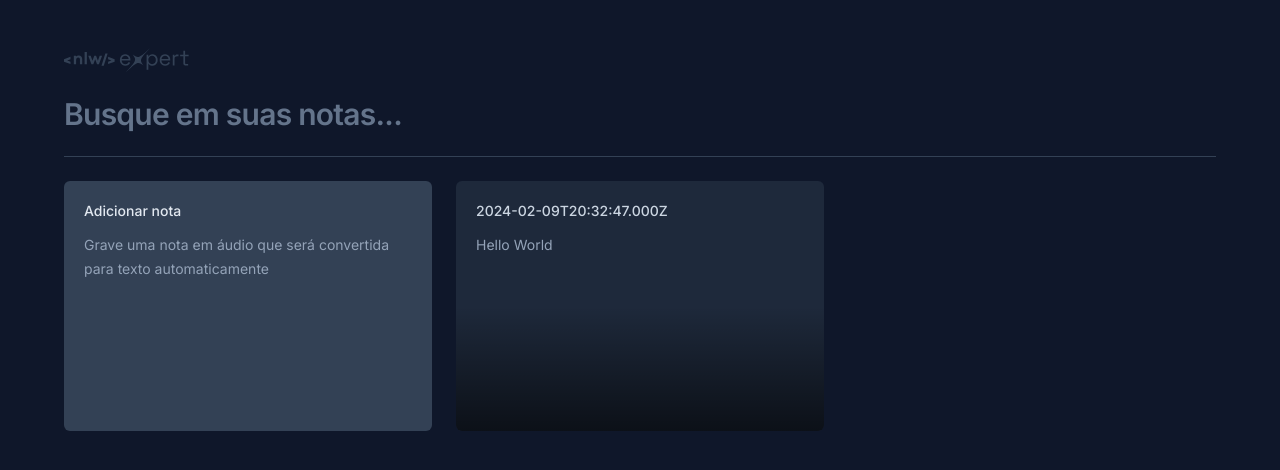
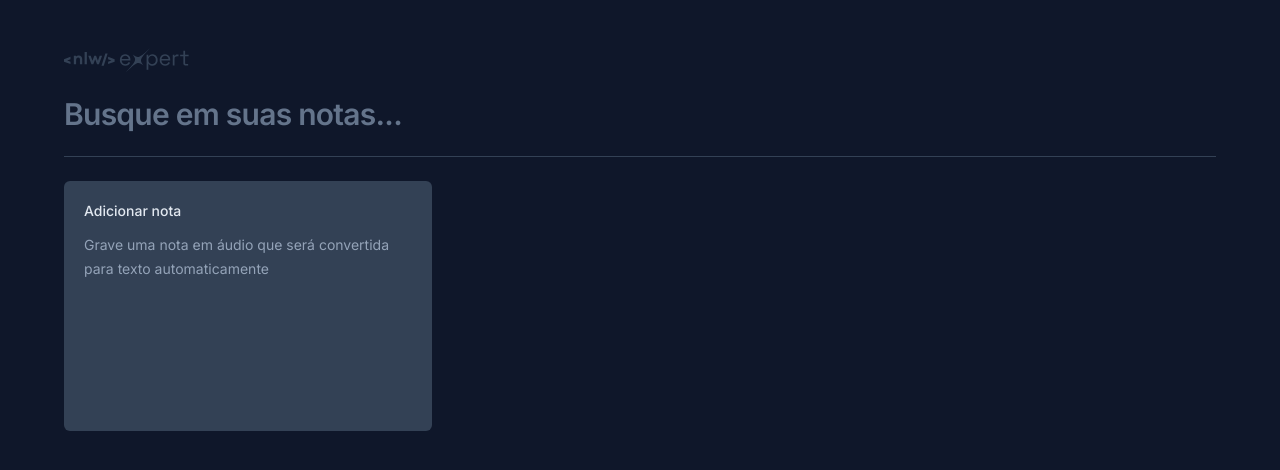
Before and after one commit to felipe-071/nlw-expert, a React (Vite) app: page / in a window 1280 px wide. Shown: the top 470 px of the page. Built offline with nearby package versions, Linux system fonts and the light colour scheme.

Commit message:
Dynamic notes creation

```diff
--- a/src/app.tsx
+++ b/src/app.tsx
@@ -1,13 +1,27 @@
 import logo from './assets/logo-nlw-expert.svg'
 import { NewNoteCard } from './components/new-note-card'
 import { NoteCard } from './components/note-card'
+import { ChangeEvent, FormEvent, useState } from 'react'
 
-const note = {
-  date: new Date(),
-  content: 'Hello World'
+interface Note {
+  id: string
+  date: Date
+  content: string
 }
 
 export function App() { //O Diego gosta de fazer exports nomeados, como nesta linha
+  const [notes, setNotes] = useState<Note[]>([]) //Essa linha especifica ao react que este array terá o formato especificado na interface. Informar o formato, aqui, é obrigatório, caso contrátio... never[]
+
+  function onNoteCreated(content: string){
+    const newNote = {
+      id: crypto.randomUUID(), //O math.random pode oferecer um mesmo número aleatório duas vezes. O crypto oferece strings aleatórias que não se repetm
+      date: new Date(),
+      content,
+    }
+
+    setNotes([ newNote, ...notes])
+  }
+
   return (
     <div className="mx-auto max-w-6xl my-12 space-y-6">
       <img src={logo} alt="NLW Expert"/>
@@ -24,8 +38,12 @@
       <div className="grid grid-cols-3 gap-6 auto-rows-[250px]">
 
 
-      <NewNoteCard />
-      <NoteCard note={note} />
+      <NewNoteCard onNoteCreated={onNoteCreated} />
+
+
+    {notes.map(note =>{
+      return <NoteCard key={note.id} note={note} />
+    })}
 
       </div>
     </div>
--- a/src/components/new-note-card.tsx
+++ b/src/components/new-note-card.tsx
@@ -3,7 +3,11 @@
 import { ChangeEvent, FormEvent, useState } from 'react'
 import { toast } from 'sonner'
 
-export function NewNoteCard() {
+interface NewNoteCardProps{
+  onNoteCreated: (content: string) => void
+}
+
+export function NewNoteCard({ onNoteCreated }: NewNoteCardProps) {
   const [shouldShowOnboarding, setShouldShowOnboarding] = useState(true) //Quando se cria uma variável booleana, o nome dela deve indicar uma pergunta que pode ser respondida com sim ou não
   // O React não atualiza o estado da variável apenas por setar outro valor dela.
   //O useState retorna um array, no qual a 1ª posição diz respeito à variável
@@ -25,7 +29,7 @@
   function handleSaveNote(event: FormEvent) {
     event.preventDefault()
 
-    console.log(content)
+    onNoteCreated(content)
 
     toast.success('Nota criada com sucesso!')
   } //Será disparada quando o usuário fizer o submit do form (textarea)
--- a/src/components/note-card.tsx
+++ b/src/components/note-card.tsx
@@ -32,7 +32,7 @@
     <Dialog.Root>
       <Dialog.Trigger className="rounded-md text-left flex flex-col bg-slate-800 p-5 gap-3 overflow-hidden relative hover:ring-2 hover:ring-slate-600 outline-none focus-visible:ring-2 focus-visible:ring-lime-400">
         <span className="text-sm font-medium text-slate-300">
-          {note.date.toISOString()}
+        {formatDistanceToNow(note.date, { locale: ptBR, addSuffix: true})}
         </span>
           <p className="text-sm leading-6 text-slate-400">
           {note.content}
```
